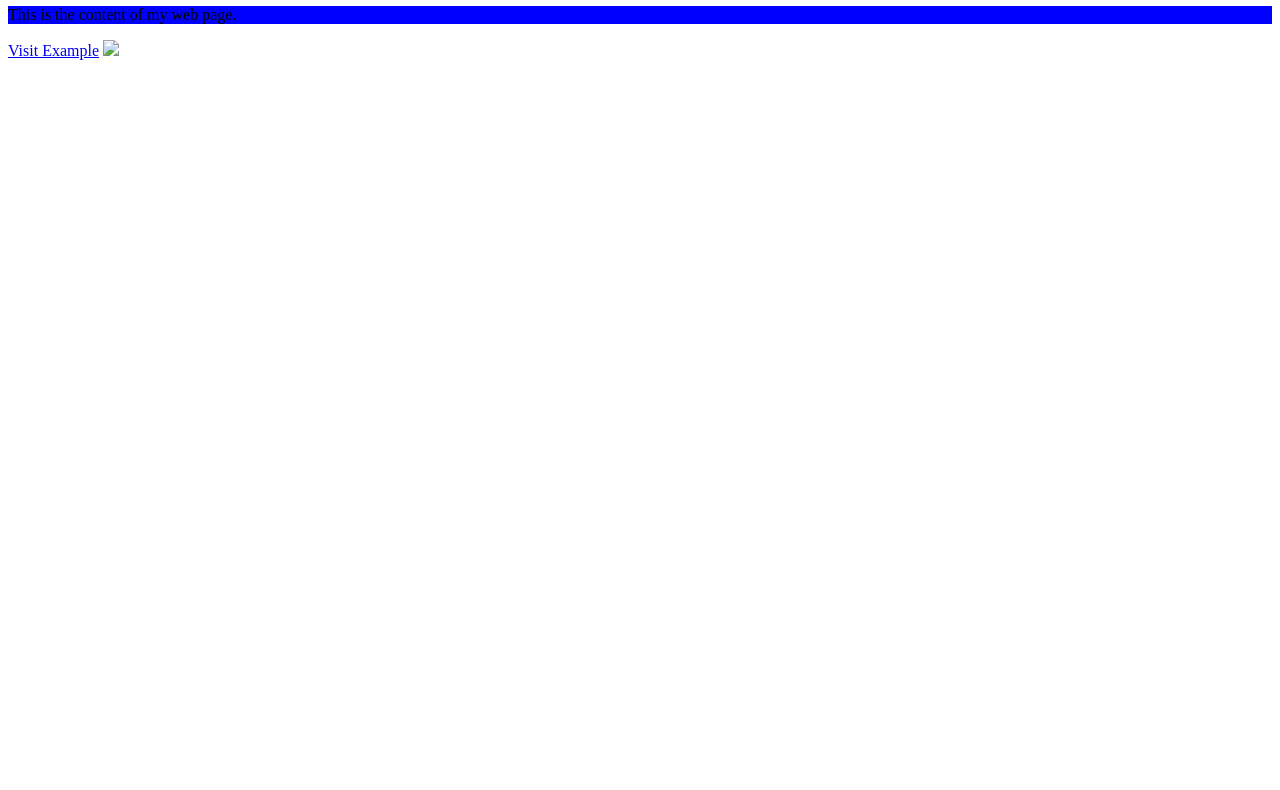
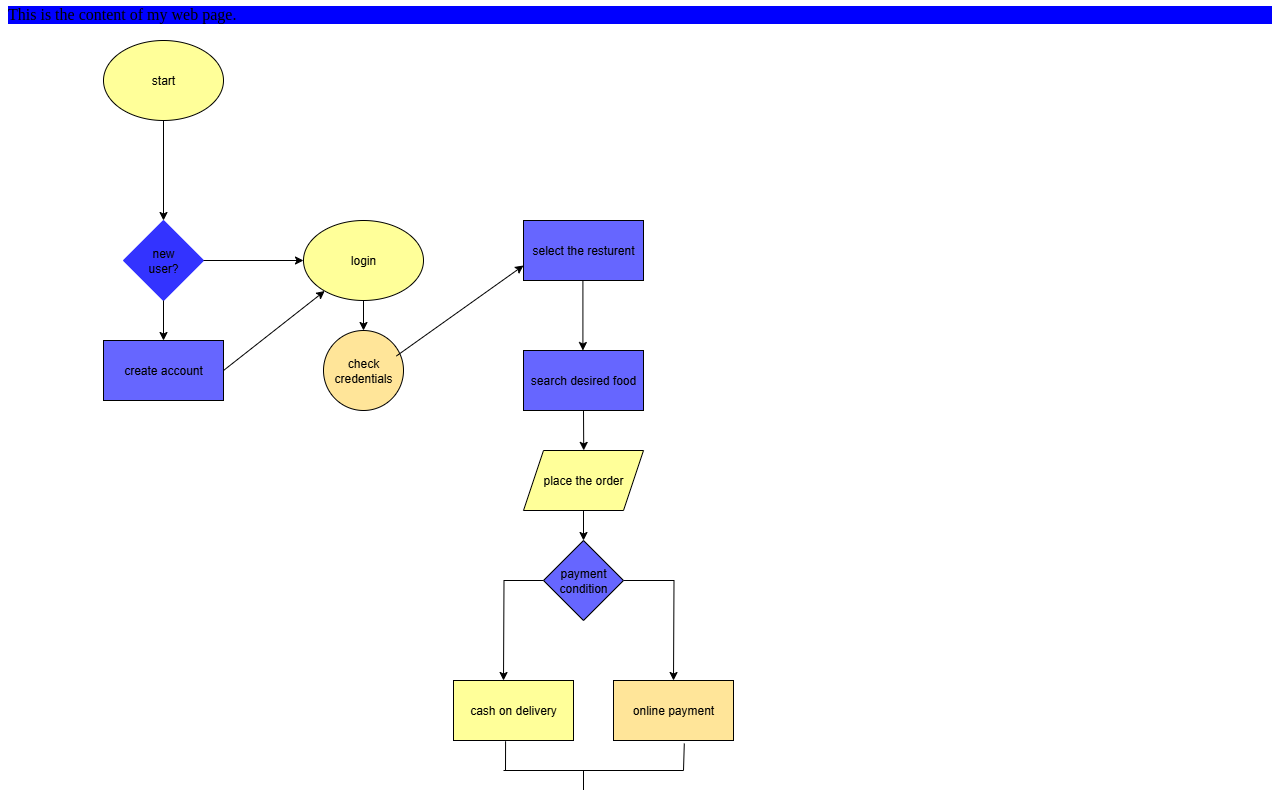
Before and after one commit to manisha1818/web-app, a plain HTML site: page index.html in a window 1280 px wide. Shown: the part 60-850 px from the top of the page. Before the commit the page ends 800 px from the top, so only its background shows below. Drawn offline with Linux system fonts and the light colour scheme.

Commit message:
Update index.html

```diff
--- a/index.html
+++ b/index.html
@@ -9,6 +9,6 @@ h1{style color:blue;background-color:yellow;}
  <h1>Welcome to My Website</h1>
 <p>This is the content of my web page.</p>
  <a href="https://www.testing.com">Visit Example</a>
- <img src="Untitled Diagram.drawio (1).png">
+ <img src="Untitled Diagram.drawio (2).png">
  </body>
  </html>
```
